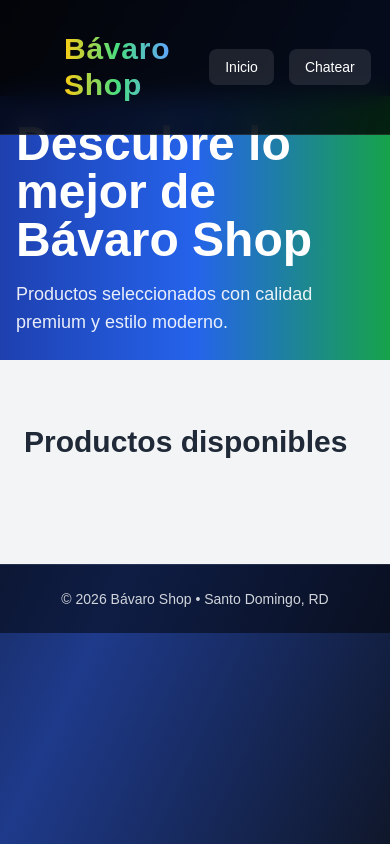
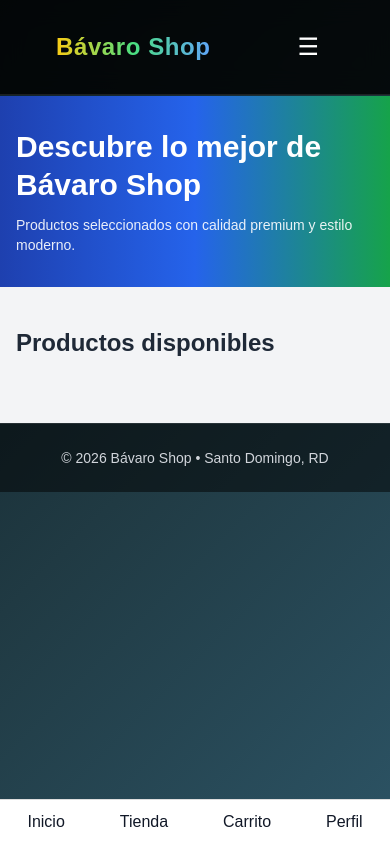
Before and after one commit to cerebritoone1-coder/bavaroshop, a Django app: page /tienda/ in a window 390 px wide. Run offline with Django 5.2, Linux system fonts and the light colour scheme; the visitor is signed in with stand-in values (Sample User, id 1); data that the repository does not hold is empty; some libraries are stand-ins or nearby versions.

Commit message:
Update mobile header responsive

```diff
--- a/static/css/main.css
+++ b/static/css/main.css
@@ -399,3 +399,67 @@
     border-radius: 6px;
     cursor: pointer;
 }
+
+/* ===== DISEÑO MOVIL MODERNO ===== */
+
+@media (max-width: 768px) {
+
+    .hero-section {
+        padding: 20px 15px;
+    }
+
+    .hero-section h1 {
+        font-size: 22px;
+        line-height: 1.2;
+    }
+
+    .products-grid {
+        display: grid;
+        grid-template-columns: repeat(2, 1fr);
+        gap: 10px;
+    }
+
+    .product-card {
+        padding: 8px;
+        border-radius: 12px;
+    }
+
+    .product-card img {
+        width: 100%;
+        border-radius: 10px;
+    }
+
+    .product-title {
+        font-size: 14px;
+        margin-top: 5px;
+    }
+
+    .product-price {
+        font-size: 16px;
+        font-weight: bold;
+        color: #111;
+    }
+
+}
+.mobile-nav {
+    display: none;
+}
+
+@media (max-width: 768px) {
+
+    .mobile-nav {
+        position: fixed;
+        bottom: 0;
+        width: 100%;
+        background: white;
+        display: flex;
+        justify-content: space-around;
+        padding: 10px 0;
+        border-top: 1px solid #ddd;
+    }
+
+    body {
+        padding-bottom: 60px;
+    }
+
+}
--- a/templates/base.html
+++ b/templates/base.html
@@ -18,7 +18,8 @@
 
 </head>
 
-<body class="min-h-screen bg-gradient-to-br from-slate-900 via-blue-900 to-slate-900 text-white font-sans antialiased flex flex-col">
+<body class="min-h-screen bg-slate-100 text-gray-900 font-sans antialiased flex flex-col">
+
 
     {% include "partials/header.html" %}
 
@@ -100,6 +101,17 @@
 }
 </script>
 
+<div class="mobile-nav">
+    <a href="/">Inicio</a>
+    <a href="/tienda/">Tienda</a>
+    <a href="/carrito/">Carrito</a>
+    <a href="/mi-perfil/">Perfil</a>
+</div>
+<script>
+document.getElementById("mobile-menu-btn").addEventListener("click", function() {
+    document.getElementById("mobile-menu").classList.toggle("hidden");
+});
+</script>
 
 </body>
 </html>
--- a/templates/partials/header.html
+++ b/templates/partials/header.html
@@ -2,26 +2,26 @@
                bg-black/80 backdrop-blur-md
                border-b border-white/10">
 
-  <div class="max-w-7xl mx-auto px-6 py-4 flex items-center">
+  <div class="max-w-7xl mx-auto px-4 md:px-6 py-4 flex items-center justify-between">
 
-    <!-- LOGO -->
-    <div class="flex items-center gap-6">
+    <!-- LOGO + INICIO -->
+    <div class="flex items-center gap-4">
       <a href="{% url 'tienda' %}"
-         class="text-3xl font-extrabold bg-gradient-to-r
+         class="text-2xl md:text-3xl font-extrabold bg-gradient-to-r
                 from-yellow-400 via-green-400 to-blue-400
                 bg-clip-text text-transparent tracking-wide">
         Bávaro Shop
       </a>
 
       <a href="{% url 'tienda' %}"
-         class="px-4 py-2 rounded-lg bg-white/10 hover:bg-white/20 transition text-sm">
+         class="hidden md:inline-block px-4 py-2 rounded-lg bg-white/10 hover:bg-white/20 transition text-sm">
         Inicio
       </a>
     </div>
 
-    <!-- BUSCADOR FUNCIONAL -->
+    <!-- BUSCADOR (solo escritorio) -->
     <form method="get" action="{% url 'tienda' %}"
-          class="flex-1 px-10 hidden md:block">
+          class="flex-1 px-10 hidden lg:block">
       <input type="text"
              name="q"
              value="{{ request.GET.q }}"
@@ -31,16 +31,14 @@
                     text-white placeholder-gray-300">
     </form>
 
-    <!-- ACCIONES -->
-    <div class="flex items-center gap-5">
+    <!-- ACCIONES DESKTOP -->
+    <div class="hidden md:flex items-center gap-5">
 
-      <!-- Chat -->
       <button onclick="Tawk_API.toggle()"
         class="px-4 py-2 bg-white/10 hover:bg-white/20 rounded-lg transition text-sm">
         Chatear
       </button>
 
-      <!-- Notificaciones -->
       <a href="{% url 'notificaciones_web' %}"
          class="relative text-xl hover:scale-110 transition">
         🔔
@@ -51,7 +49,6 @@
         {% endif %}
       </a>
 
-      <!-- Carrito -->
       <a href="{% url 'ver_carrito' %}"
          class="relative text-xl cursor-pointer hover:scale-110 transition">
         🛒
@@ -92,7 +89,35 @@
 
         </div>
       </div>
+    </div>
 
-    </div>
+    <!-- BOTÓN MENÚ MÓVIL -->
+    <button id="mobile-menu-btn" class="md:hidden text-2xl">
+      ☰
+    </button>
+
   </div>
+
+  <!-- MENÚ MÓVIL -->
+  <div id="mobile-menu" class="hidden md:hidden bg-gray-900 border-t border-white/10 px-4 py-6 space-y-4">
+
+    <a href="{% url 'tienda' %}" class="block">Inicio</a>
+    <a href="{% url 'mi_perfil' %}" class="block">Mi perfil</a>
+    <a href="{% url 'mis_pedidos' %}" class="block">Mis pedidos</a>
+    <a href="{% url 'ver_carrito' %}" class="block">Carrito</a>
+    <a href="{% url 'notificaciones_web' %}" class="block">Notificaciones</a>
+
+    <button onclick="Tawk_API.toggle()" class="block w-full text-left">
+      Chatear
+    </button>
+
+    <form method="post" action="{% url 'logout' %}">
+      {% csrf_token %}
+      <button type="submit" class="block text-red-400">
+        Cerrar sesión
+      </button>
+    </form>
+
+  </div>
+
 </header>
--- a/templates/store/tienda.html
+++ b/templates/store/tienda.html
@@ -3,58 +3,57 @@
 {% block content %}
 
 <!-- HERO SECTION -->
-<section class="bg-gradient-to-r from-blue-800 via-blue-600 to-green-600 py-6 text-white">
+<section class="bg-gradient-to-r from-blue-800 via-blue-600 to-green-600 py-8 text-white">
     <div class="max-w-4xl mx-auto px-4">
-        <h1 class="text-5xl font-bold mb-4">
+        <h1 class="text-3xl sm:text-5xl font-bold mb-3 leading-tight">
             Descubre lo mejor de Bávaro Shop
         </h1>
-        <p class="text-lg opacity-90 max-w-2xl">
+        <p class="text-sm sm:text-lg opacity-90 max-w-2xl">
             Productos seleccionados con calidad premium y estilo moderno.
         </p>
     </div>
 </section>
 
 <!-- PRODUCTOS -->
-<section class="bg-gray-100 py-16">
-    <div class="max-w-7xl mx-auto px-6">
+<section class="bg-gray-100 py-10 sm:py-16">
+    <div class="max-w-7xl mx-auto px-4 sm:px-6">
 
-        <h2 class="text-3xl font-bold text-gray-800 mb-10">
+        <h2 class="text-2xl sm:text-3xl font-bold text-gray-800 mb-6 sm:mb-10">
             Productos disponibles
         </h2>
 
-        <div class="grid sm:grid-cols-2 lg:grid-cols-3 xl:grid-cols-4 gap-8">
+        <!-- GRID RESPONSIVE MEJORADO -->
+        <div class="grid grid-cols-2 sm:grid-cols-2 lg:grid-cols-3 xl:grid-cols-4 gap-4 sm:gap-8">
 
             {% for producto in productos %}
 
-            <div class="bg-white rounded-2xl shadow-md hover:shadow-xl transition duration-300 overflow-hidden flex flex-col">
+            <div class="bg-white rounded-2xl shadow-sm hover:shadow-xl transition duration-300 overflow-hidden flex flex-col">
 
                 <!-- Imagen -->
-                <div class="bg-gray-50 p-6 flex justify-center items-center h-64">
+                <div class="bg-gray-50 flex justify-center items-center aspect-square p-4">
                     {% if producto.image %}
                         <img src="{{ producto.image.url }}"
-                             class="max-h-52 object-contain transition duration-300 hover:scale-105">
+                             class="object-contain max-h-full transition duration-300 hover:scale-105">
                     {% endif %}
                 </div>
 
                 <!-- Info -->
-                <div class="p-6 flex flex-col flex-grow">
+                <div class="p-4 flex flex-col flex-grow">
 
-                    <h3 class="text-lg font-semibold text-gray-800 mb-2">
+                    <h3 class="text-sm sm:text-lg font-semibold text-gray-800 mb-1 line-clamp-2">
                         {{ producto.name }}
                     </h3>
 
-                    <p class="text-green-600 text-xl font-bold mb-4">
+                    <p class="text-green-600 text-base sm:text-xl font-bold mb-3">
                         RD$ {{ producto.price|floatformat:2 }}
                     </p>
 
                     <div class="mt-auto">
 
                         <a href="{% url 'product_detail' producto.slug %}"
-                           class="block w-full text-center bg-gray-800 text-white py-2 rounded-lg mb-3 hover:bg-gray-900 transition">
+                           class="block w-full text-center bg-gray-800 text-white py-2 rounded-lg text-sm sm:text-base hover:bg-gray-900 transition">
                             Ver detalle
                         </a>
-
-
 
                     </div>
 
```
